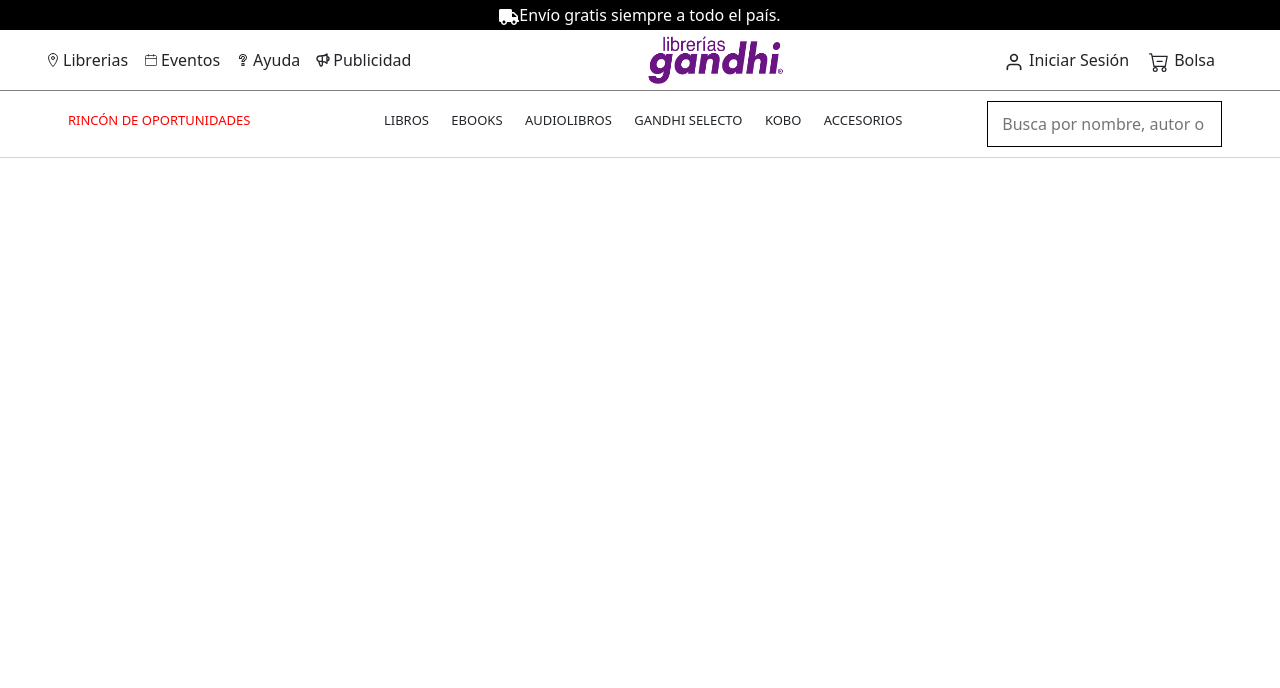
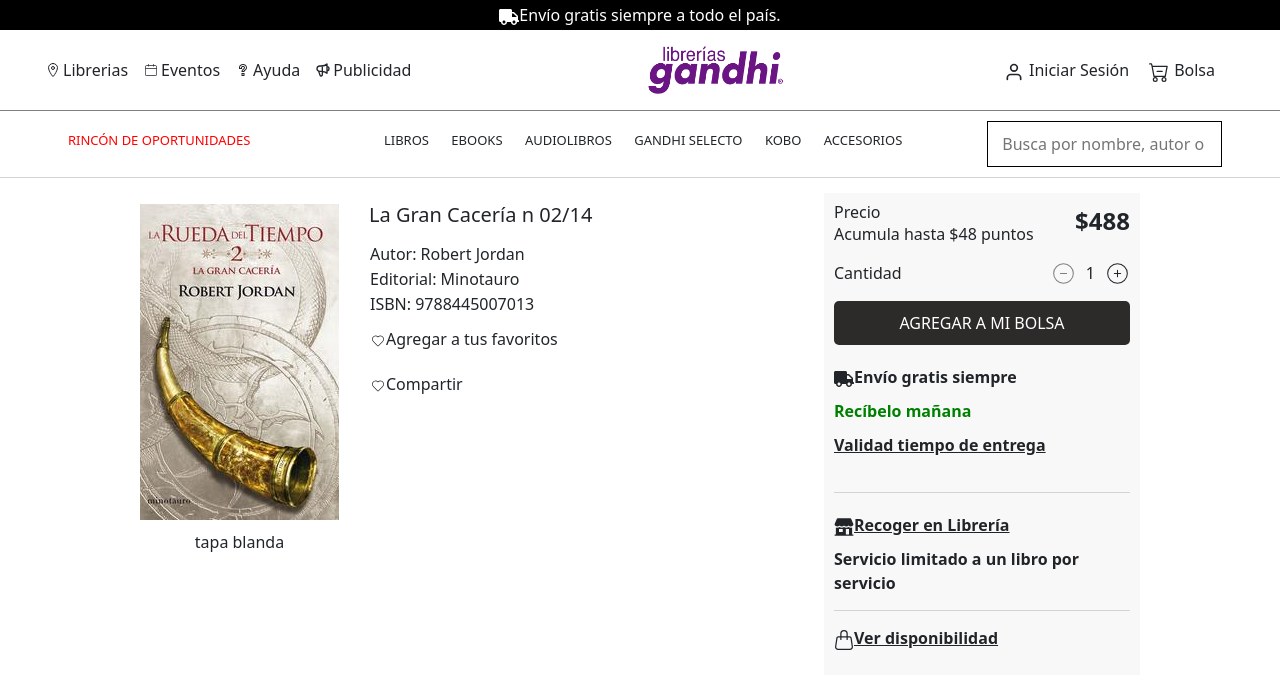
Before and after one commit to AMCernas/g-clone, a React (Create React App) app: page / in a window 1280 px wide. Shown: the top 688 px of the page. Built offline with nearby package versions, Linux system fonts and the light colour scheme.

Commit message:
BookInfo added

```diff
--- a/src/App.js
+++ b/src/App.js
@@ -3,12 +3,15 @@
 import 'bootstrap/dist/css/bootstrap.min.css';
 import { NavBar } from './components/NavBar';
 import { SearchBar } from './components/SearchBar';
+import { BookInfo } from './components/BookInfo';
+
 function App() {
   return (
     <div className="App">
       <CarouselHeader/>
       <NavBar/>
       <SearchBar/>
+      <BookInfo/>
     </div>
   );
 }
--- /dev/null
+++ b/src/components/BookInfo.css
@@ -0,0 +1,200 @@
+.BookInfo-Container{
+    max-width: 500px;
+    width: 100%;
+    margin-left: auto;
+    margin-right: auto;
+    display: flex;
+    flex-wrap: wrap;
+    flex-direction: column;
+    margin-top: 15px;
+
+}
+
+.Page-main{
+    flex-grow: 1;
+    margin-left: auto;
+    margin-right: auto;
+    max-width: 1280px;
+    width: 90%;
+    display: block;
+}
+
+.Columns{
+    display: flex;
+    flex-wrap: wrap;
+    box-sizing: border-box;
+}
+
+.Column{
+    display: flex;
+    flex-direction: column;
+    padding-bottom: 0px;
+    flex-basis: auto;
+    flex-grow: 1;
+    order: 1;
+    width: 100%;
+    box-sizing: border-box;
+}
+
+img{
+    max-width: 100%;
+    max-height: auto;
+    margin: 10px 0;
+}
+
+.BookInfo-Inner-Container-One{
+    text-align: left;
+    margin-left: auto;
+    margin-right: auto;
+}
+
+.BookInfo-Inner-Container-One p{
+    margin: 1px;
+}
+
+h5{
+    margin: 15px 0;
+}
+
+.Favorite, .Share{
+    display: none;
+}
+
+.Details-Price-Container{
+    display: flex;
+    justify-content: space-between;
+    text-align: left;
+}
+
+.Details-Price-Container-One p, h6{
+    margin: 0;
+}
+
+.BookInfo-Inner-Container-Three{
+    background-color: rgb(248, 248, 248);
+    padding: 10px;
+
+}
+
+.Price{
+    font-size: x-large;
+    font-weight: 600;
+}
+
+.Quantity-Container{
+    display: flex;
+    justify-content: space-between;
+    p{
+        font-weight: 500;
+    }
+}
+
+.Quantity-Selector{
+    display: flex;
+    justify-content: space-between;
+}
+
+.Quantity-Selector p{
+    margin: 0 10px;
+}
+
+.Button{
+    width: 100%;
+    background-color: rgb(45, 42, 42);
+    color: white;
+    border: none;
+    border-radius: 5px;
+    padding: 10px 0;
+    font-weight: 500;
+}
+
+.Delivery-Container{
+    text-align: left;
+    margin: 20px 0;
+    padding-bottom: 25px;
+    border-bottom: solid 1px lightgray;
+}
+
+.Delivery-Container p{
+    margin: 10px 0;
+    font-weight: 600;
+}
+
+.Delivery-Container p:nth-child(even){
+    color: green;
+}
+
+.Delivery-Store-Container{
+    text-align: left;
+    border-bottom: solid 1px lightgray;
+}
+
+.Delivery-Store-Container p:first-child{
+    margin: 10px 0;
+    font-weight: 600;
+}
+
+.Delivery-Store-Container p:last-child{
+    margin-bottom: 15px ;
+    font-weight: 600;
+}
+
+.Delivery-Store-Container-Available{
+    text-align: left;
+    font-weight: 600;
+    margin: 15px 0;
+
+}
+
+@media screen and (min-width: 768px) {
+    .BookInfo-Container{
+        display: flex;
+        flex-wrap: wrap;
+        width: 100%;
+        justify-content: space-between;
+        max-width: 1000px;
+        margin-left: auto;
+        margin-right: auto;
+        flex-wrap: wrap;
+        flex-direction: unset;
+    }
+
+    .BookInfo-Inner-Container-One{
+        padding-right: 30px;
+        flex-grow: 1;
+        order: 2;
+        width: 20%;
+    }
+
+    .BookInfo-Inner-Container-Two{
+        order: 1;
+        max-width: 25%;
+        padding-right: 30px;
+    }
+
+    .BookInfo-Inner-Container-Three{
+        max-width: 316px;
+        float: right;
+        min-width: 270px;
+        width: 39%;
+        order: 3;
+    }
+
+    .Favorite, .Share{
+        display:block;
+        margin: 10px 0;
+        padding: 10px 0;
+    }
+
+    .BookInfo-Inner-Container-One p, h5{
+        display: flex;
+    }
+
+    .BookInfo-Inner-Container-One h5{
+        margin: 10px 0 15px 0;
+    }
+
+    .Quantity-Container{
+        margin: 15px 0;
+    }
+}
--- /dev/null
+++ b/src/components/BookInfo.js
@@ -0,0 +1,79 @@
+
+import bookcover from '../images/book-cover.png'
+import { CiHeart } from "react-icons/ci";
+import './BookInfo.css'
+import { CiCircleMinus } from "react-icons/ci";
+import { CiCirclePlus } from "react-icons/ci";
+import { FaTruck } from "react-icons/fa";
+import { IoStorefrontSharp } from "react-icons/io5";
+import { BsHandbag } from "react-icons/bs";
+
+function BookInfo(){
+
+    return(
+        <div className='Page-main'>
+            <div className='Columns'>
+                <div className='Column'>
+                    <div className='BookInfo-Container'>
+                        <div className='BookInfo-Inner-Container-One'>
+                            <h5>La Gran Cacería n 02/14</h5>
+                            <p>Autor: Robert Jordan</p>
+                            <p>Editorial: Minotauro</p>
+                            <p>ISBN: 9788445007013</p>
+                            <p className='Favorite'><span><CiHeart /></span>Agregar a tus favoritos</p>
+                            <p className='Share'><span><CiHeart /></span>Compartir</p>
+                        </div>
+                        <div className='BookInfo-Inner-Container-Two'>
+                            <div className='Image-Container'>
+                            <img src={bookcover} />
+                            <p>tapa blanda</p>
+                            </div>
+                        </div>
+                        <div className='BookInfo-Inner-Container-Three'>
+                            <div className='BookInfo-Inner-Container-Three-Background'>
+                                <div className='Details-Price-Container'>
+                                    <div className='Details-Price-Container-One'>
+                                        <h6>Precio</h6>
+                                        <p>Acumula hasta $48 puntos</p>
+                                    </div>
+                                    <div>
+                                        <p className='Price'>$488</p>
+                                    </div>
+                                </div>
+                            </div>
+                            <div className='Quantity-Container'>
+                                <div>
+                                    <p>
+                                        Cantidad
+                                    </p>
+                                </div>
+                                <div className='Quantity-Selector'>
+                                    <CiCircleMinus size={25} color='gray'/>
+                                    <p>1</p>
+                                    <CiCirclePlus size={25}/>
+                                </div>
+                            </div>
+                            <div className='Button-Container'>
+                                <button className='Button'>AGREGAR A MI BOLSA</button>
+                            </div>
+                            <div className='Delivery-Container'>
+                                <p><FaTruck size={20}/><span>Envío gratis siempre</span></p>
+                                <p>Recíbelo mañana</p>
+                                <p><u>Validad tiempo de entrega</u></p>
+                            </div>
+                            <div className='Delivery-Store-Container'>
+                                <p><IoStorefrontSharp size={20}/><u>Recoger en Librería</u></p>
+                                <p>Servicio limitado a un libro por servicio</p>
+                            </div>
+                            <div className='Delivery-Store-Container-Available'>
+                                <p ><BsHandbag size={20}/><u>Ver disponibilidad</u></p>
+                            </div>
+                        </div>
+                    </div>
+                </div>
+            </div>
+        </div>
+    )
+}
+
+export {BookInfo}
```
Also changed, not shown: src/images/book-cover.png (added).
